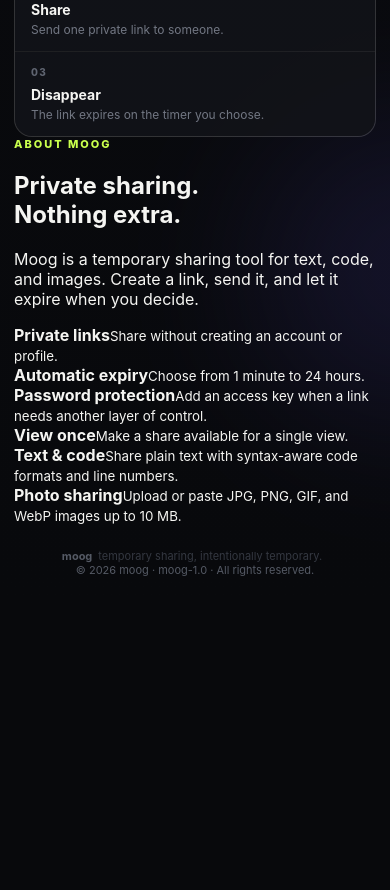
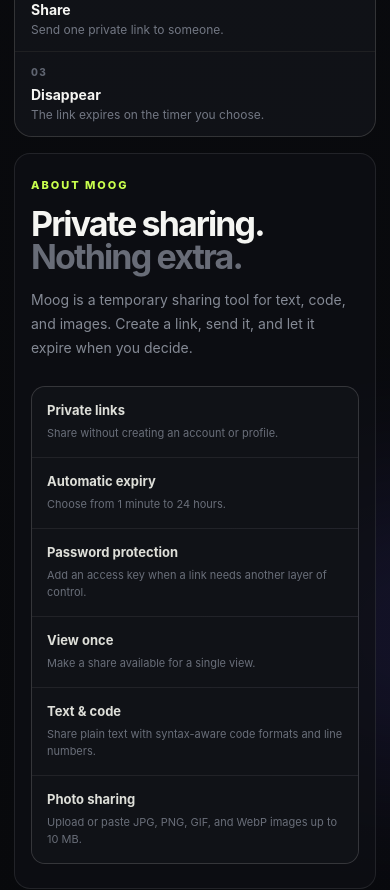
Before and after one commit to addulasaikiran-ops/Moog-1.0, a Next.js app: page / in a window 390 px wide. Shown: the part 1280-2170 px from the top of the page. Before the commit the page ends 1889 px from the top, so only its background shows below. Built offline with nearby package versions, Linux system fonts and the light colour scheme.

Commit message:
Style Moog about section and footer

```diff
--- a/app/globals.css
+++ b/app/globals.css
@@ -608,3 +608,38 @@ footer span { padding: 0 6px; color: #343841; }
   .photoBrowse { grid-column:1 / -1;width:100%;padding:11px 12px; }
   .photoDropEmpty small { grid-column:1 / -1;text-align:center; }
 }
+
+
+/* About + legal footer */
+.aboutMoog {
+  margin-top:22px;padding:30px 22px;border:1px solid var(--line);border-radius:20px;
+  background:rgba(14,16,21,.72);
+}
+.aboutIntro { max-width:650px; }
+.aboutIntro h2 { margin:0;font-size:clamp(30px,5vw,46px);line-height:.98;letter-spacing:-.055em; }
+.aboutIntro h2 span { color:#686c77; }
+.aboutIntro p { max-width:620px;margin:15px 0 0;color:#858a95;font-size:14px;line-height:1.7; }
+.aboutGrid {
+  display:grid;grid-template-columns:repeat(3,1fr);gap:1px;margin-top:26px;
+  border:1px solid var(--line);border-radius:14px;overflow:hidden;background:var(--line);
+}
+.aboutGrid > div { min-height:105px;padding:16px;background:#101217; }
+.aboutGrid strong { display:block;color:#dedfd9;font-size:13px;font-weight:650; }
+.aboutGrid small { display:block;margin-top:7px;color:#696e79;font-size:11px;line-height:1.55; }
+.siteFooter {
+  display:flex;align-items:center;justify-content:space-between;gap:20px;
+  padding:28px 2px 10px;color:#505560;font-size:10px;
+  border-top:1px solid rgba(255,255,255,.045);margin-top:26px;
+}
+.footerBrand { display:flex;align-items:center;gap:10px; }
+.footerBrand strong { color:#8b8e96;font-size:12px;font-weight:600;letter-spacing:-.02em; }
+.footerBrand span { color:#4e525b; }
+.footerLegal { color:#4e525b;white-space:nowrap; }
+@media(max-width:650px){
+  .aboutMoog { margin-top:16px;padding:24px 16px;border-radius:16px; }
+  .aboutIntro h2 { font-size:34px; }
+  .aboutGrid { grid-template-columns:1fr; }
+  .aboutGrid > div { min-height:0;padding:15px; }
+  .siteFooter { align-items:flex-start;flex-direction:column;gap:10px;padding-top:22px; }
+  .footerLegal { white-space:normal; }
+}
```
